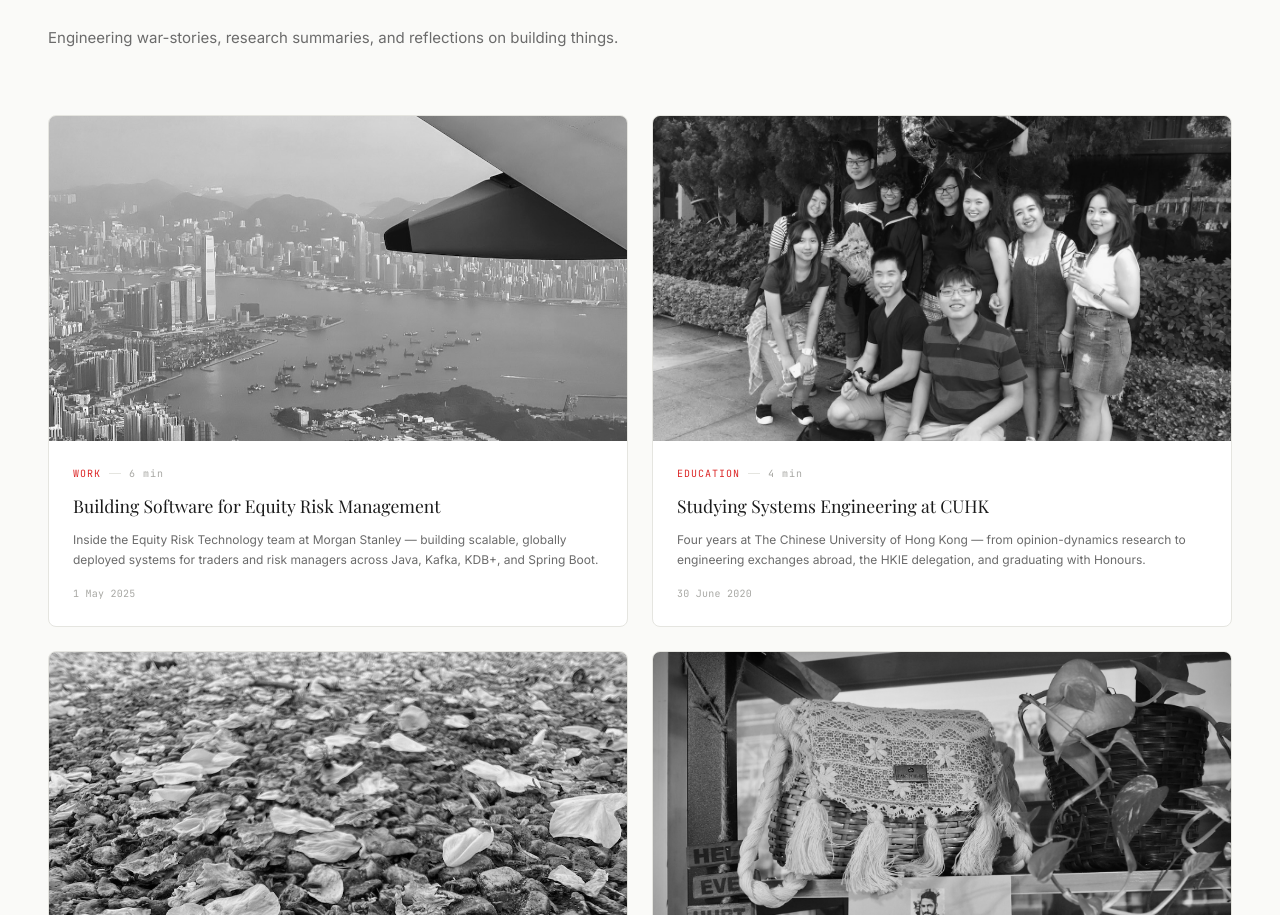
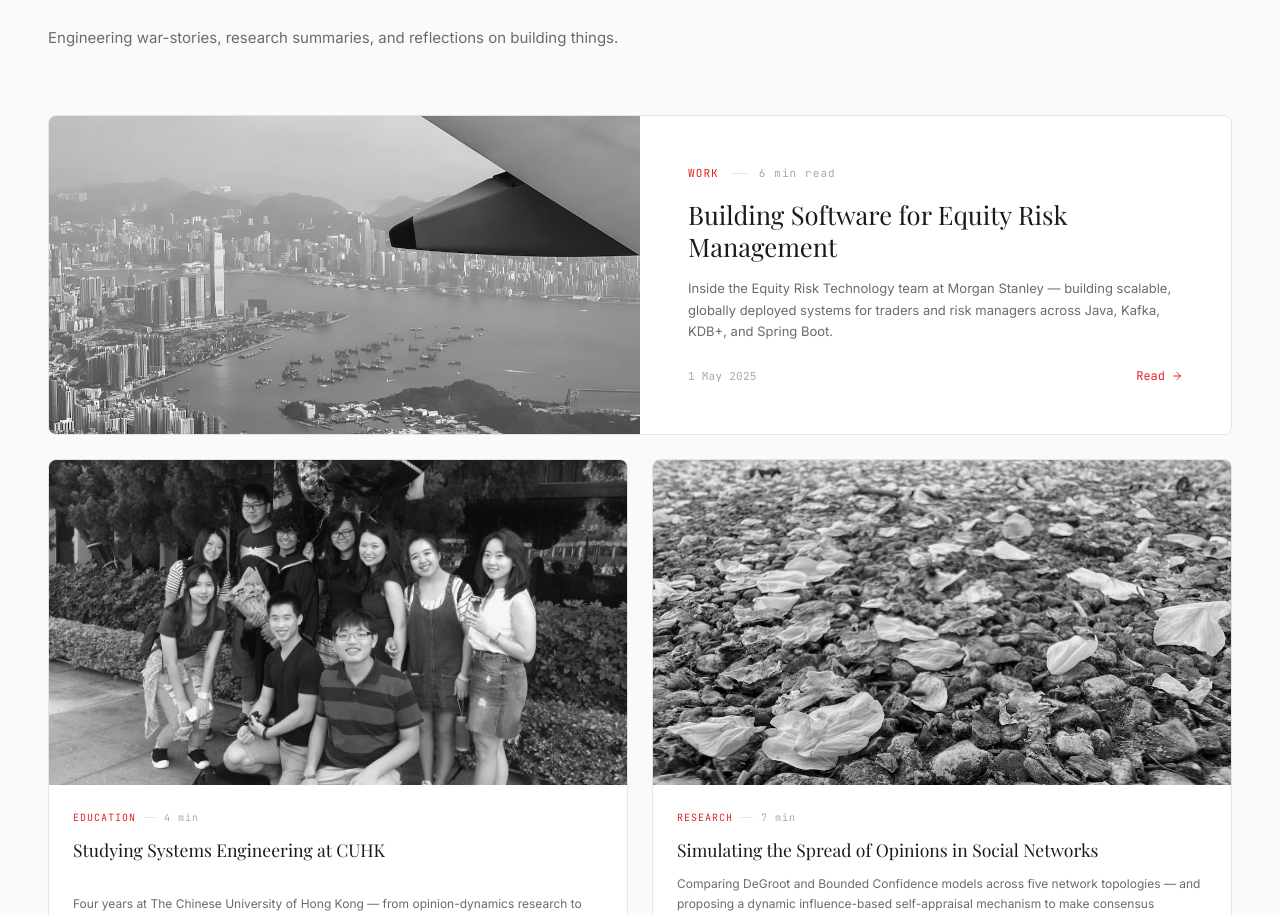
Before and after one commit to dulangaj/dulangaj.github.io, a React (Vite) app: page / in a window 1280 px wide. Shown: the part 4175-5090 px from the top of the page. Built offline with nearby package versions, Linux system fonts and the light colour scheme; a web font is replaced by a local one.

Commit message:
feat: restore full-width featured card in Writing grid
Brings back the featured (md:col-span-2) horizontal card for the first
post while keeping the h-full fix for the equal-height smaller tiles.

https://claude.ai/code/session_01WetfixaD85fYuGirkvvtYn

```diff
--- a/src/components/sections/Writing.tsx
+++ b/src/components/sections/Writing.tsx
@@ -144,7 +144,7 @@ export function Writing() {
         </FadeIn>
 
         <div className="grid grid-cols-1 md:grid-cols-2 gap-6">
-          <PostCard post={featured} delay={0} />
+          <PostCard post={featured} featured delay={0} />
 
           <AnimatePresence initial={false}>
             {visibleRest.map((post, i) => (
```
